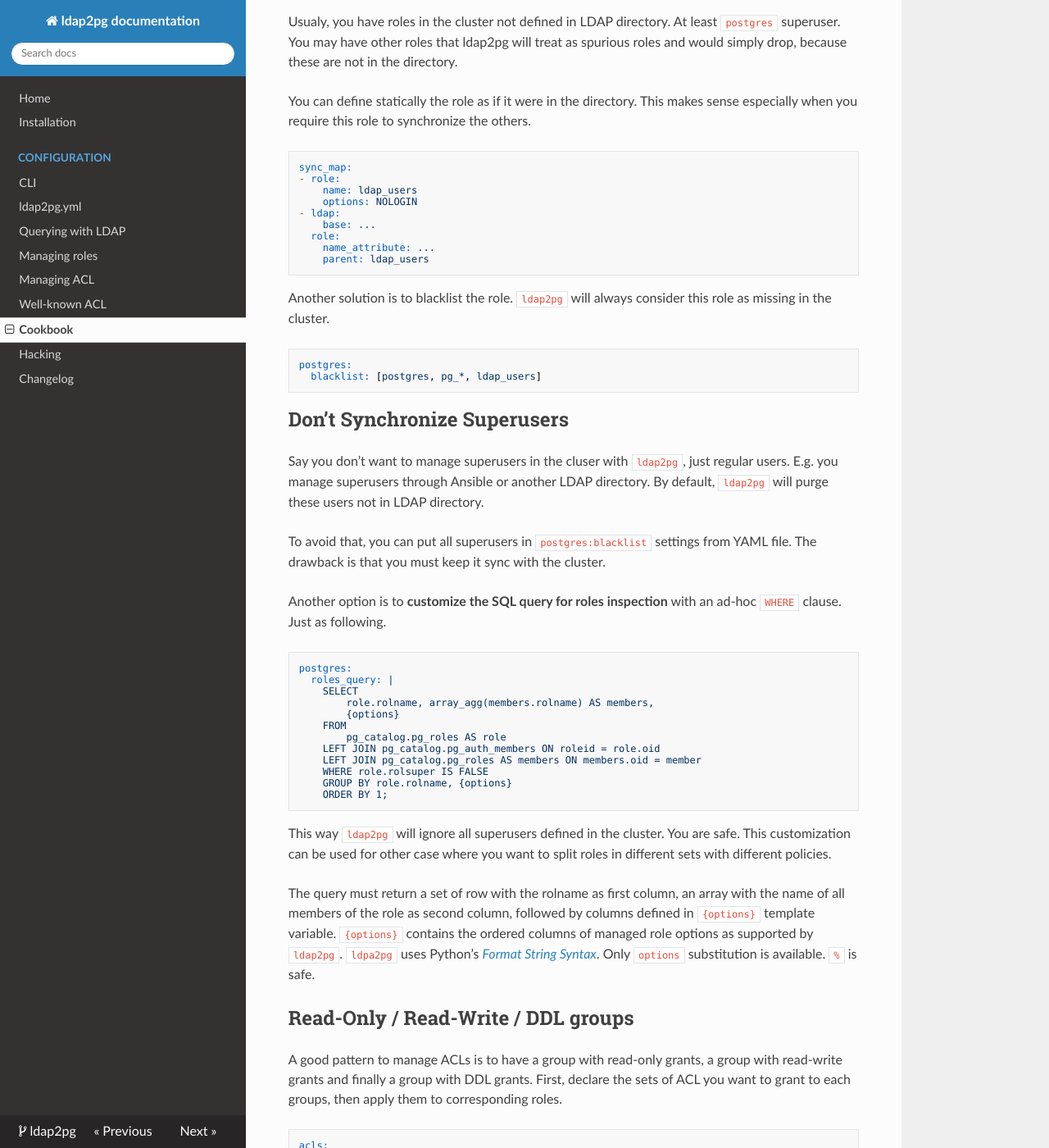
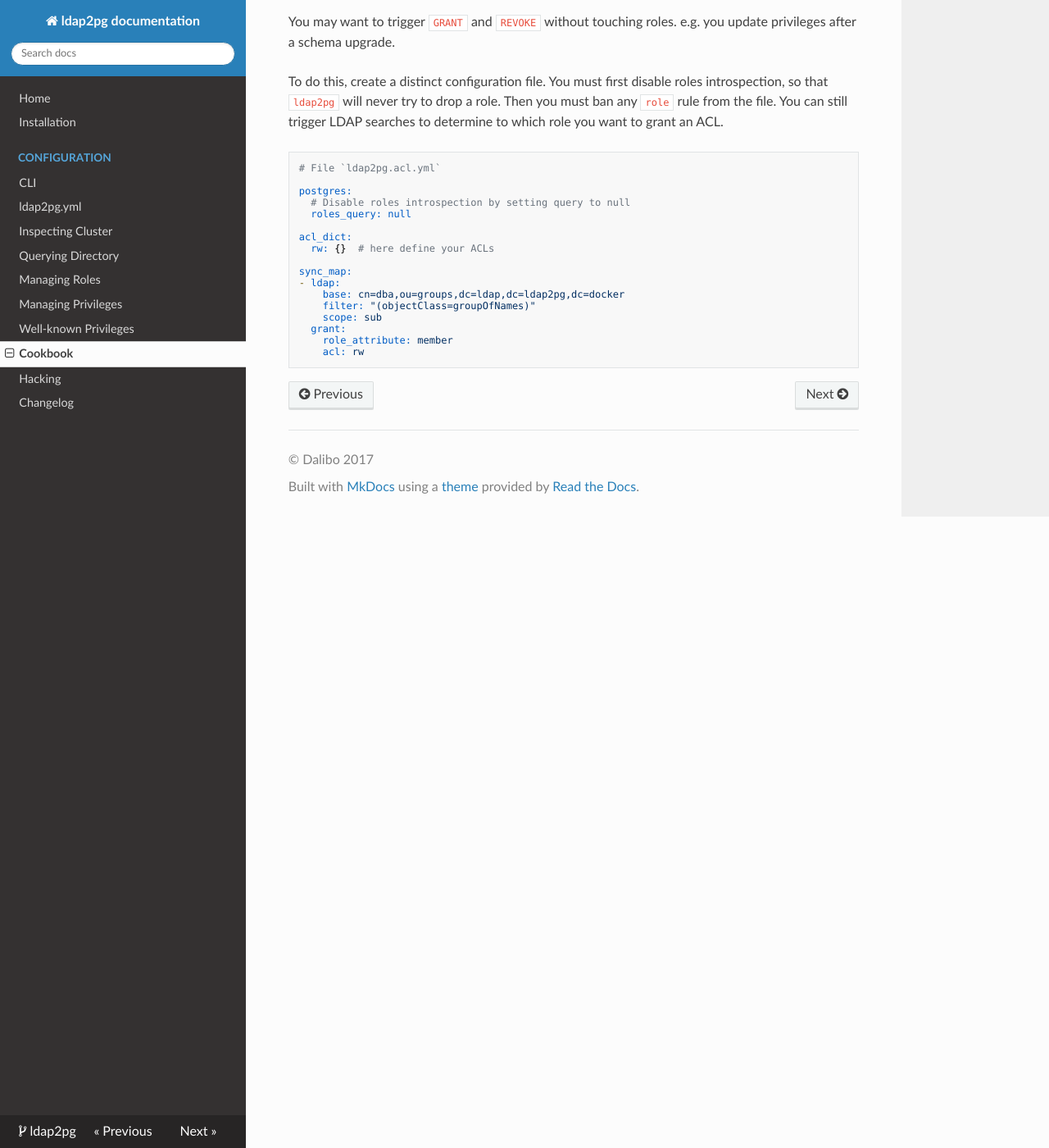
Before and after one commit to dalibo/ldap2pg, an MkDocs documentation site: the page built from docs/cookbook.md, in a window 1280 px wide and 1400 px high, scrolled down 2821 px. Shown: the whole window at 82% size. Built offline with MkDocs 1.6.1, drawn with Linux system fonts in a browser that asks for light colours; nearby versions of some CDN libraries; old or Windows-style settings are respelled for this version of MkDocs; some of the changed text lies outside the part shown.

Commit message:
Document Cluster Inspection

````diff
--- a/docs/cookbook.md
+++ b/docs/cookbook.md
@@ -156,119 +156,7 @@
 for further details.
 
 
-# Don't Drop Role not in Directory
-
-Usualy, you have roles in the cluster not defined in LDAP directory. At least
-`postgres` superuser. You may have other roles that ldap2pg will treat as
-spurious roles and would simply drop, because these are not in the directory.
-
-You can define statically the role as if it were in the directory. This makes
-sense especially when you require this role to synchronize the others.
-
-``` yaml
-sync_map:
-- role:
-    name: ldap_users
-    options: NOLOGIN
-- ldap:
-    base: ...
-  role:
-    name_attribute: ...
-    parent: ldap_users
-```
-
-Another solution is to blacklist the role. `ldap2pg` will always consider this
-role as missing in the cluster.
-
-``` yaml
-postgres:
-  blacklist: [postgres, pg_*, ldap_users]
-```
-
-
-# Don't Synchronize Superusers
-
-Say you don't want to manage superusers in the cluser with `ldap2pg`, just
-regular users. E.g. you manage superusers through Ansible or another LDAP
-directory. By default, `ldap2pg` will purge these users not in LDAP directory.
-
-To avoid that, you can put all superusers in `postgres:blacklist` settings from
-YAML file. The drawback is that you must keep it sync with the cluster.
-
-Another option is to **customize the SQL query for roles inspection** with an
-ad-hoc `WHERE` clause. Just as following.
-
-``` yaml
-postgres:
-  roles_query: |
-    SELECT
-        role.rolname, array_agg(members.rolname) AS members,
-        {options}
-    FROM
-        pg_catalog.pg_roles AS role
-    LEFT JOIN pg_catalog.pg_auth_members ON roleid = role.oid
-    LEFT JOIN pg_catalog.pg_roles AS members ON members.oid = member
-    WHERE role.rolsuper IS FALSE
-    GROUP BY role.rolname, {options}
-    ORDER BY 1;
-```
-
-This way `ldap2pg` will ignore all superusers defined in the cluster. You are
-safe. This customization can be used for other case where you want to split
-roles in different sets with different policies.
-
-The query must return a set of row with the rolname as first column, an array
-with the name of all members of the role as second column, followed by columns
-defined in `{options}` template variable. `{options}` contains the ordered
-columns of managed role options as supported by `ldap2pg`. `ldpa2pg` uses
-Python's [*Format String
-Syntax*](https://docs.python.org/3.7/library/string.html#formatstrings). Only
-`options` substitution is available. `%` is safe.
-
-
-# Read-Only / Read-Write / DDL groups
-
-A good pattern to manage ACLs is to have a group with read-only grants, a group
-with read-write grants and finally a group with DDL grants. First, declare the
-sets of ACL you want to grant to each groups, then apply them to corresponding
-roles.
-
-
-``` yaml
-acls:
-  ro:
-  - __usage_on_schemas__
-  - __select_on_tables__
-
-  rw:
-  - ro
-  - __all_on_tables__
-
-  ddl:
-  - rw
-  - __create_on_schemas__
-
-sync_map:
-- roles:
-  - names: [owners, readers, writers]
-    options: NOLOGIN
-- grant:
-  - acl: ro
-    database: mydb
-    schema: __all__
-    role: readers
-  - acl: rw
-    database: mydb
-    schema: __all__
-    role: writers
-  - acl: ddl
-    database: mydb
-    schema: __all__
-    role: owners
-```
-
-
-# Synchronize only ACL
+# Synchronize only Privileges
 
 You may want to trigger `GRANT` and `REVOKE` without touching roles. e.g. you
 update privileges after a schema upgrade.
--- a/mkdocs.yml
+++ b/mkdocs.yml
@@ -12,10 +12,11 @@
 - Configuration:
   - CLI: cli.md
   - ldap2pg.yml: config.md
-  - Querying with LDAP: ldap.md
-  - Managing roles: roles.md
-  - Managing ACL: acl.md
-  - Well-known ACL: wellknown.md
+  - Inspecting Cluster: postgres.md
+  - Querying Directory: ldap.md
+  - Managing Roles: roles.md
+  - Managing Privileges: acl.md
+  - Well-known Privileges: wellknown.md
 - Cookbook: cookbook.md
 - Hacking: hacking.md
 - Changelog: changelog.md
````
Also changed, not shown: docs/postgres.md (added, +137 -0 lines), docs/roles.md (+0 -27 lines).
